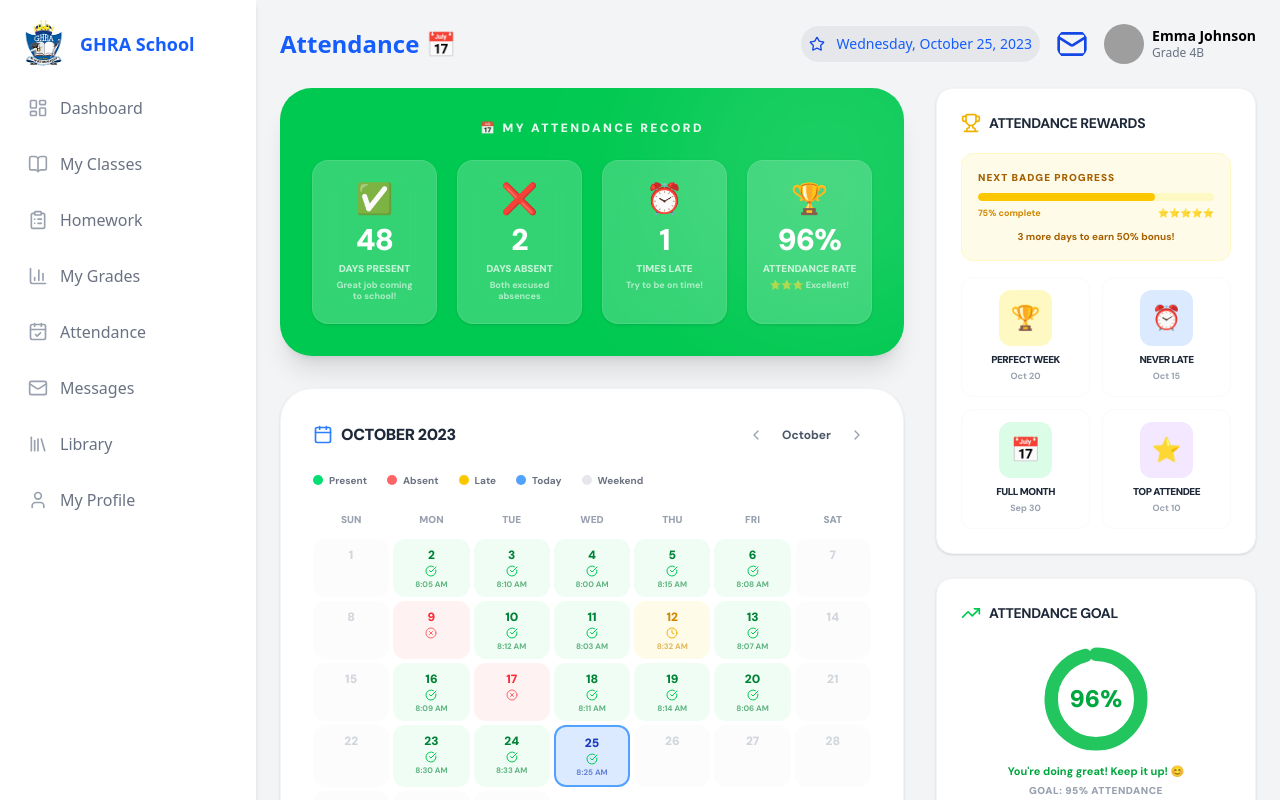
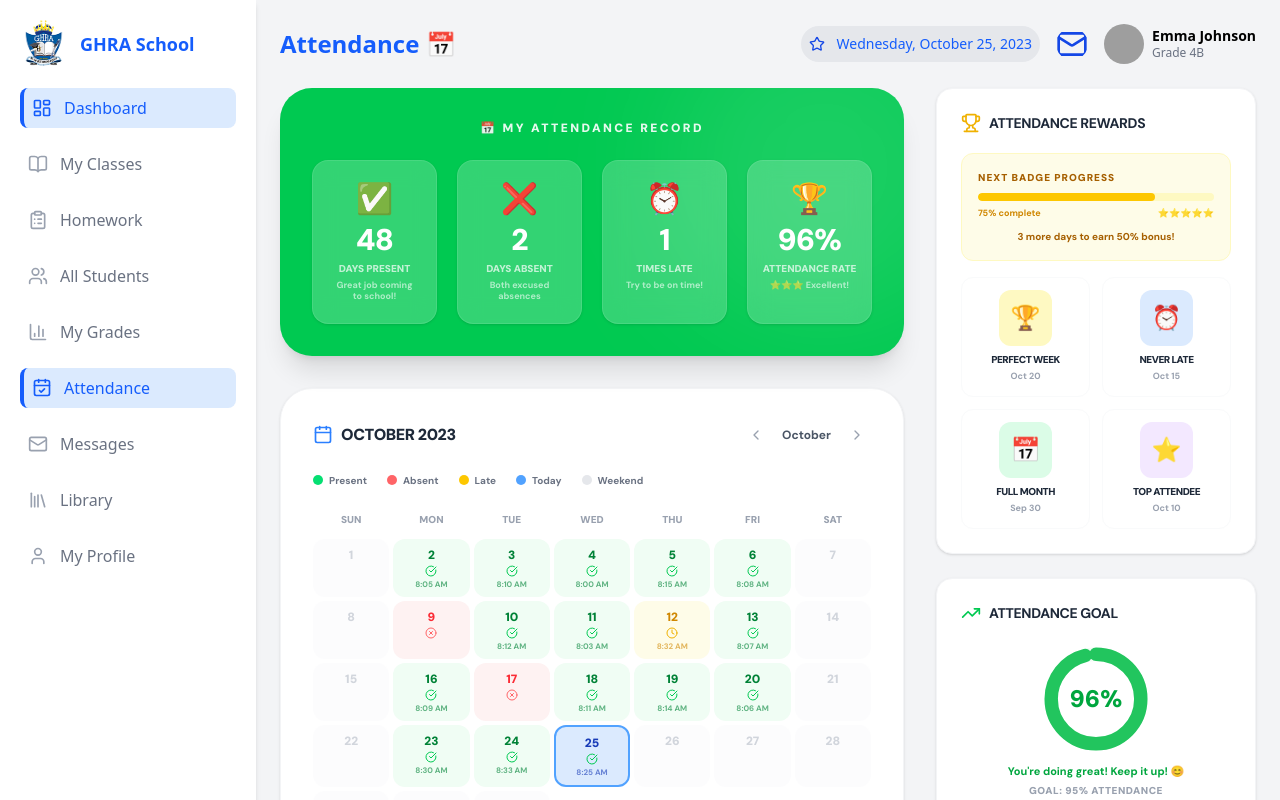
Before and after one commit to oluseedteam/sms, a React (Vite) app: page /student/attendance in a window 1280 px wide. Shown: the top 800 px of the page. Built offline with nearby package versions, Linux system fonts and the light colour scheme; grey boxes are pictures that could not be loaded.

Commit message:
all frontend completed

```diff
--- a/src/components/Sidebar.jsx
+++ b/src/components/Sidebar.jsx
@@ -9,6 +9,7 @@ import {
   CalendarCheck,
   Mail,
   Library,
+  Users,
   User,
   X
 } from "lucide-react";
@@ -19,42 +20,47 @@ const Sidebar = ({ onClose }) => {
         {
             title: "Dashboard",
             icon: LayoutDashboard,
-            path: "/dashboard"
+            path: "/student"
         },
         {
             title: "My Classes",
             icon: BookOpen,
-            path: "/dashboard/my-classes"
+            path: "/student/my-classes"
         },
         {
             title: "Homework",
             icon: ClipboardList,
-            path: "/dashboard/homework"
+            path: "/student/homework"
+        },
+        {
+            title: "All Students",
+            icon: Users,
+            path: "/student/students"
         },
         {
             title: "My Grades",
             icon: BarChart3,
-            path: "/dashboard/grade"
+            path: "/student/grade"
         },
         {
             title: "Attendance",
             icon: CalendarCheck,
-            path: "/dashboard/attendance"
+            path: "/student/attendance"
         },
         {
             title: "Messages",
             icon: Mail,
-            path: "/dashboard/message"
+            path: "/student/message"
         },
         {
             title: "Library",
             icon: Library,
-            path: "/dashboard/library"
+            path: "/student/library"
         },
         {
             title: "My Profile",
             icon: User,
-            path: "/dashboard/profile"
+            path: "/student/profile"
         }
     ]
   return (
--- a/src/pages/teacher/TeacherAttendance/TeacherAttendance.jsx
+++ b/src/pages/teacher/TeacherAttendance/TeacherAttendance.jsx
@@ -1,4 +1,5 @@
 import React, { useState } from 'react';
+import { useNavigate } from 'react-router-dom';
 import { motion } from 'motion/react';
 import {
   CheckCircle2, AlertTriangle, Clock, Trophy,
@@ -36,6 +37,7 @@ const calDays = [
 const calPct = { 2:'96%',3:'96%',4:'96%',5:'88%',6:'96%',9:'96%',10:'96%',11:'96%',12:'96%',13:'96%',16:'96%',17:'96%',18:'100%',19:'96%',20:'96%',23:'96%',24:'96%',25:'96%' };
 
 const TeacherAttendance = () => {
+  const navigate = useNavigate();
   const [students, setStudents] = useState(allStudents);
   const [view, setView] = useState('grid');
 
@@ -67,7 +69,10 @@ const TeacherAttendance = () => {
             <button className="flex items-center gap-1.5 px-4 py-2.5 rounded-2xl bg-blue-600 text-white text-xs font-bold hover:bg-blue-700 shadow-lg shadow-blue-100 transition-all">
               <CheckCircle2 className="w-4 h-4" /> Take Attendance
             </button>
-            <button className="flex items-center gap-1.5 px-3 py-2.5 rounded-2xl border border-gray-200 text-xs font-bold text-gray-600 hover:border-blue-200 hover:text-blue-600 transition-all bg-white">
+            <button
+              onClick={() => navigate('/teacher/attendance-second')}
+              className="flex items-center gap-1.5 px-3 py-2.5 rounded-2xl border border-gray-200 text-xs font-bold text-gray-600 hover:border-blue-200 hover:text-blue-600 transition-all bg-white"
+            >
               View Reports
             </button>
             <button className="flex items-center gap-1.5 px-3 py-2.5 rounded-2xl border border-gray-200 text-xs font-bold text-gray-600 hover:border-blue-200 hover:text-blue-600 transition-all bg-white">
--- a/src/routes/AppRoutes.jsx
+++ b/src/routes/AppRoutes.jsx
@@ -61,6 +61,7 @@ const AppRoutes = () => {
       <Route path='/student' element={<DashboardLayout />}>
         <Route index element={<Dashboard />} />
         <Route path='my-classes' element={<MyClassPage />} />
+        <Route path='students' element={<TeacherStudentsPage />} />
         <Route path='grade' element={<GradesPage />} />
         <Route path='homework' element={<HomeworkPage />}>
           <Route index element={<Homework />} />
```
